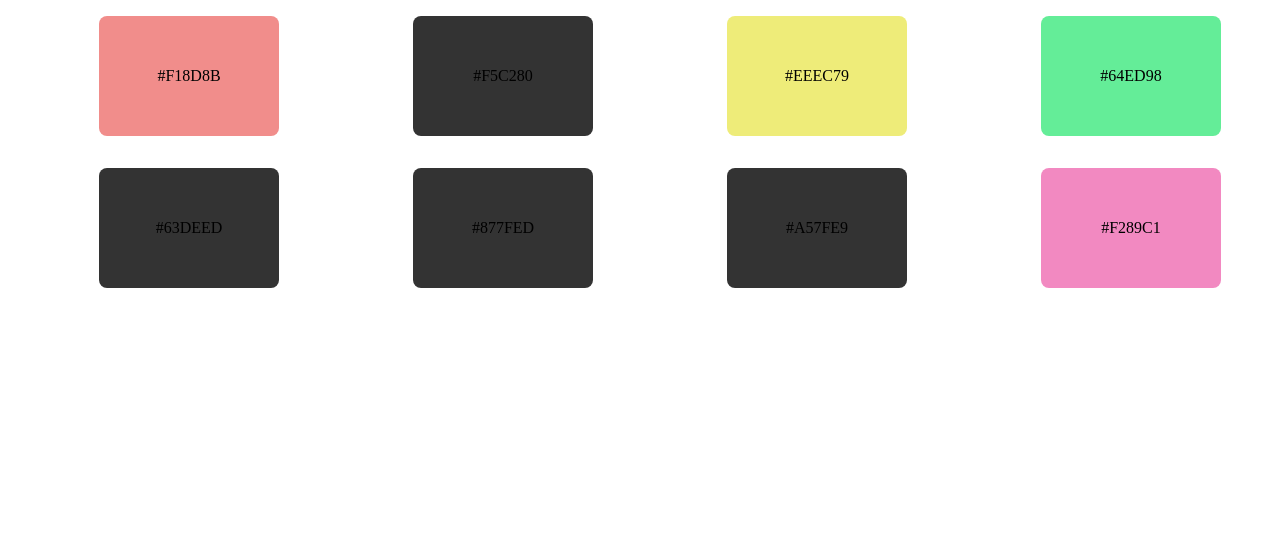
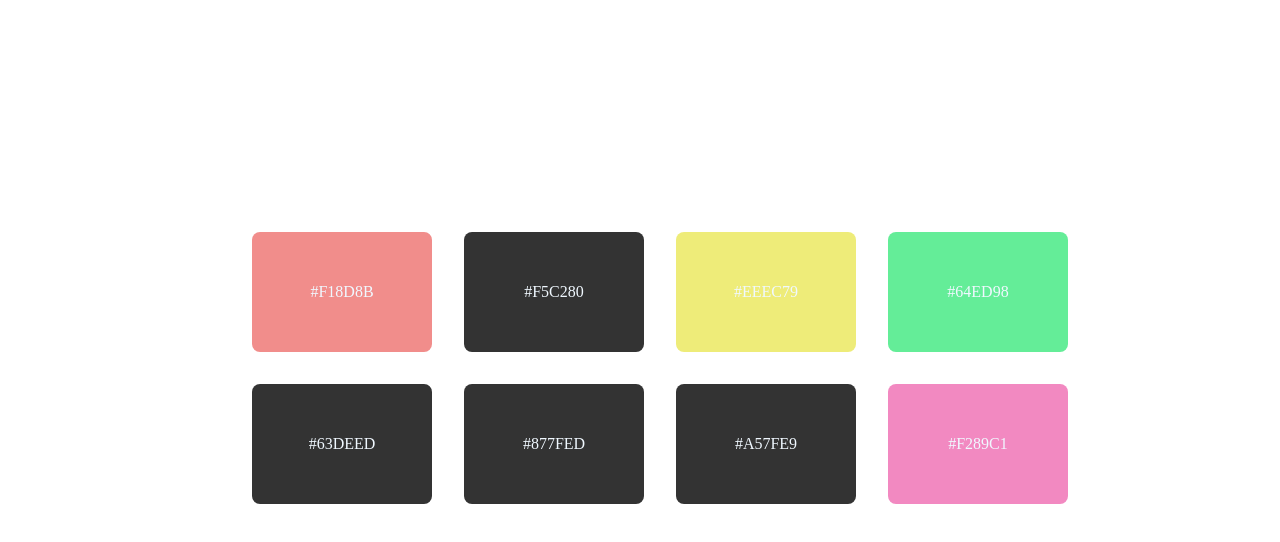
Before and after one commit to get-aakash/reactPlayground, a React (Vite) app: page / in a window 1280 px wide. Shown: the top 542 px of the page. Built offline with nearby package versions, Linux system fonts and the light colour scheme.

Commit message:
sound added project complete

```diff
--- a/src/App.css
+++ b/src/App.css
@@ -1,4 +1,13 @@
+.sound-container{
+  height: 90vh;        /* full screen height */
+  display: flex;
+  justify-content: center; /* horizontal center */
+  align-items: center;
+
+}
+
 .sound-pad{
+
     display: grid;
     grid-template-columns: repeat(4, 1fr);
     gap: 2rem;
@@ -18,6 +27,7 @@
     display: flex;
     justify-content: center;
     align-items: center;
+    color: aliceblue;
 
 
 
--- a/src/component/Pad.jsx
+++ b/src/component/Pad.jsx
@@ -5,21 +5,33 @@ const Pad = () => {
     const [value, setValue] = React.useState(data)
 
     const handleOnClick=(id)=>{
+
+        const clickedSound = value.find((item)=>item.id === id)
+        if(clickedSound){
+            const audio = new Audio(clickedSound.sound)
+            audio.play()
+        }
+
+
+
         const result = value.map((item)=>{
             return (
                 item.id===id?{...item, on: !item.on}: item
-            )
+              )
 
         })
         setValue(result)
-        console.log(result)
+
+
+
+
 
 
 
     }
 
   return (
-    <div >
+    <div className='sound-container' >
         <ul className='sound-pad' >
 
                 {
```
